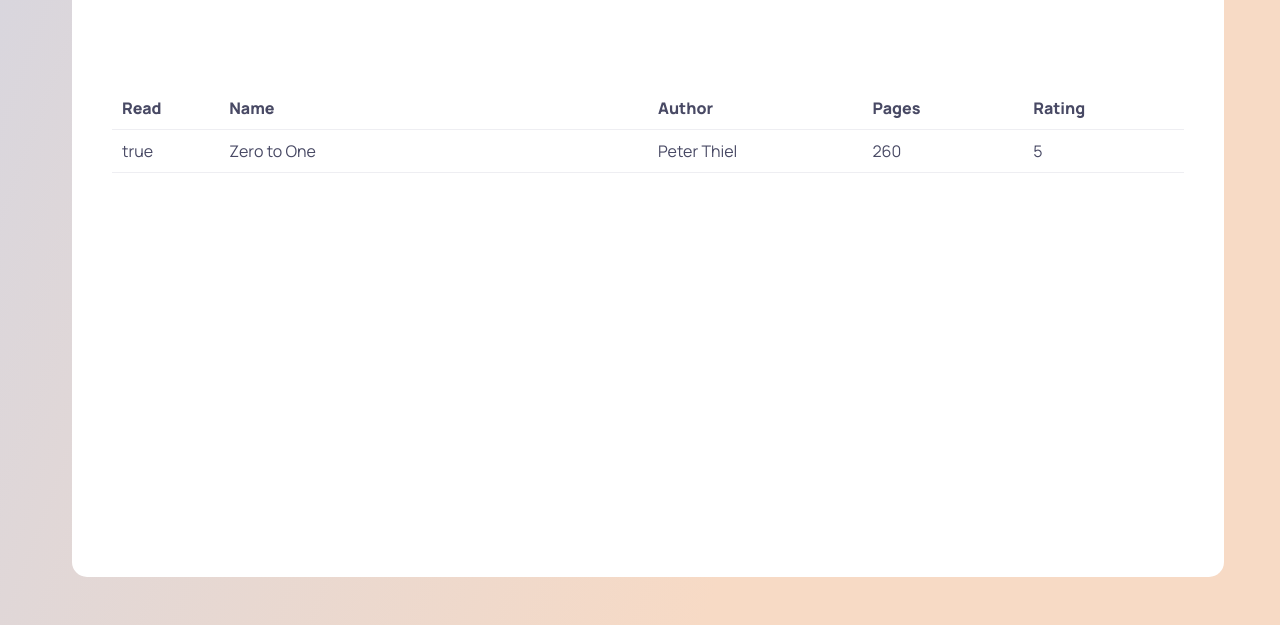
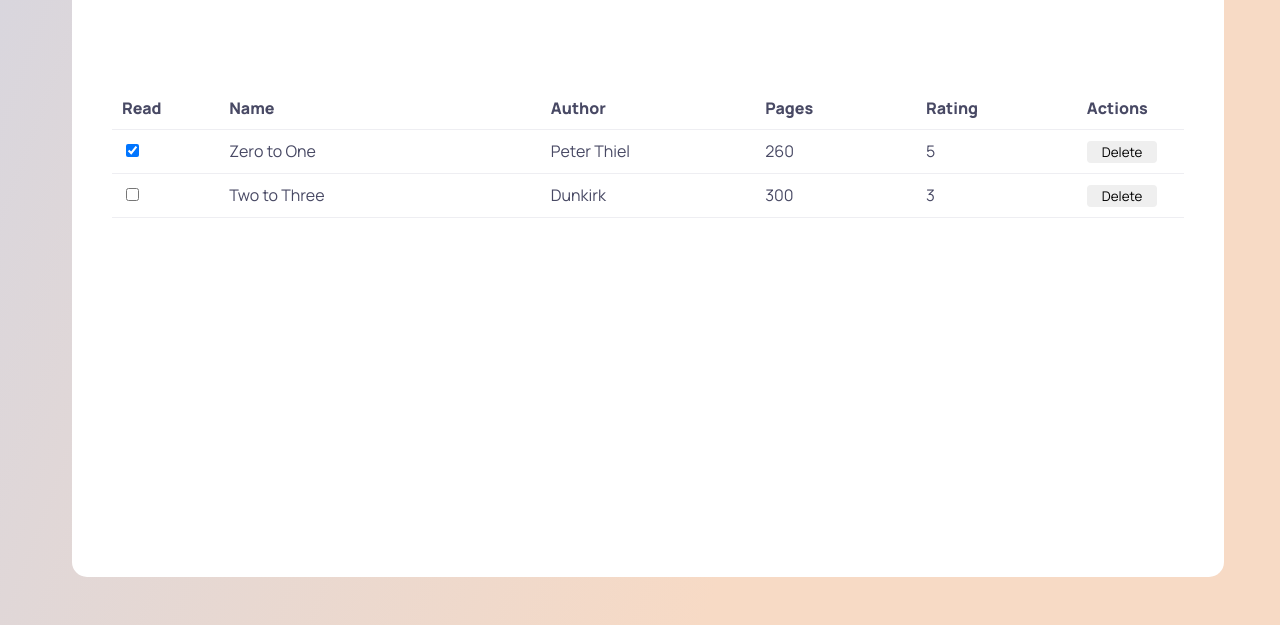
Before and after one commit to ky-zo/odin-library, a website: page index.html in a window 1280 px wide. Shown: the part 191-816 px from the top of the page. Drawn offline with Linux system fonts and the light colour scheme.

Commit message:
Library Finished

```diff
--- a/index.html
+++ b/index.html
@@ -29,6 +29,7 @@
                     <div class="headerItem">Author</div>
                     <div class="headerItem">Pages</div>
                     <div class="headerItem">Rating</div>
+                    <div class="headerItem">Actions</div>
                 </div>
             </div>
         </div>
--- a/scripts.js
+++ b/scripts.js
@@ -14,16 +14,45 @@ function addBookToLibrary(read, name, author, pages, rating) {
     const table = document.querySelector('.table')
     const tableRow = document.createElement('div')
     tableRow.classList.add('tableRow')
-    Object.values(newBook).forEach((value) => {
-        const item = document.createElement('div')
-        item.classList.add('tableItem')
-        item.textContent = value
-        tableRow.appendChild(item)
+
+    // Create a checkbox for the 'read' property
+    const readCheckbox = document.createElement('input')
+    readCheckbox.type = 'checkbox'
+    readCheckbox.checked = read
+    const readItem = document.createElement('div')
+    readItem.classList.add('tableItem')
+    readItem.appendChild(readCheckbox)
+    tableRow.appendChild(readItem)
+
+    // Iterate over the remaining properties (name, author, pages, rating) of the newBook
+    Object.values(newBook)
+        .slice(1)
+        .forEach((value) => {
+            const item = document.createElement('div')
+            item.classList.add('tableItem')
+            item.innerHTML = value
+            tableRow.appendChild(item)
+        })
+
+    const deleteItem = document.createElement('div')
+    deleteItem.classList.add('tableItem')
+
+    const deleteButton = document.createElement('button')
+    deleteButton.innerHTML = 'Delete'
+    deleteButton.classList.add('close-button-small')
+
+    deleteButton.addEventListener('click', () => {
+        tableRow.remove()
+        const bookIndex = myLibrary.indexOf(newBook)
+        myLibrary.splice(bookIndex, 1)
     })
+    deleteItem.appendChild(deleteButton)
+    tableRow.appendChild(deleteItem)
     table.appendChild(tableRow)
 }
 
 addBookToLibrary(true, 'Zero to One', 'Peter Thiel', '260', '5')
+addBookToLibrary(false, 'Two to Three', 'Dunkirk', '300', '3')
 
 const openModalButton = document.querySelector('[data-modal-target]')
 const closeModalButton = document.querySelector('[data-close-button]')
--- a/styles.css
+++ b/styles.css
@@ -3,7 +3,7 @@
 }
 
 :root {
-    --tableColumns: 10% 1fr 20% 15% 15%;
+    --tableColumns: 10% 1fr 20% 15% 15% 10%;
 }
 
 h1,
@@ -151,6 +151,28 @@ body {
     font-weight: bold;
 }
 
+.close-button-small {
+    cursor: pointer;
+    border: none;
+    outline: none;
+    border-radius: 4px;
+    padding: 2px 15px;
+}
+
+.close-button-small:hover {
+    background-color: white;
+    border: 1px #644ded solid;
+    box-shadow: 2px 2px 14px 0px rgba(66, 68, 90, 0.21);
+    transition: 200ms;
+}
+
+.close-button-small:active {
+    background-color: white;
+    border: 1px #644ded solid;
+    box-shadow: inset 2px 2px 14px 0px rgba(66, 68, 90, 0.21);
+    transition: 100ms;
+}
+
 .overlay {
     position: fixed;
     opacity: 0;
```
Also changed, not shown: images/no.svg (added), images/yes.svg (added).
